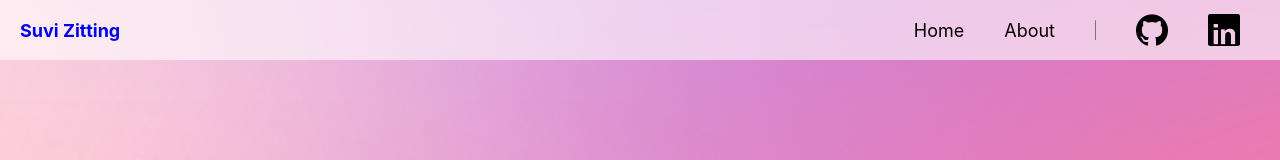
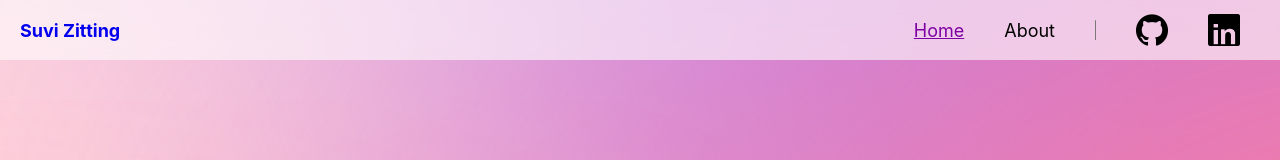
Before and after one commit to suviz/portfolio_site, a React (Create React App) app: page / in a window 1280 px wide. Shown: the top 160 px of the page. Built offline with nearby package versions, Linux system fonts and the light colour scheme.

Commit message:
Make current page show in navbar

```diff
--- a/src/components/navbar/navbar.css
+++ b/src/components/navbar/navbar.css
@@ -72,6 +72,11 @@
     color: rgb(126, 0, 164);
 }
 
+.nav-textlink.active {
+    color: rgb(126, 0, 164);
+    text-decoration: underline;
+}
+
 .nav-separator {
     height: 20px;
     width: 1px;
--- a/src/components/navbar/navbar.jsx
+++ b/src/components/navbar/navbar.jsx
@@ -1,10 +1,12 @@
 import * as React from 'react';
-import './navbar.css';
+import { Link, useLocation } from 'react-router-dom'
 import github from '../../pictures/github.png';
 import linkedin from '../../pictures/linkedin.png';
-import { Link } from 'react-router-dom';
+import './navbar.css';
 
 export default function NavBar() {
+  const url = useLocation().pathname;
+
   return (
     <div className='navbar'>
 
@@ -15,8 +17,8 @@
       <div className='nav-text-links'>
 
         <div className='nav-textlinks'>
-          <Link to="/" className='nav-textlink'>Home </Link>
-          <Link to="/about" className='nav-textlink'>About</Link>
+          <Link to="/" className={`nav-textlink ${(url === '/') ? "active" : ""}`} >Home </Link>
+          <Link to="/about" className={`nav-textlink ${(url === '/about') ? "active" : ""}`}>About</Link>
         </div>
 
         <span className='nav-separator'></span>
@@ -33,7 +35,10 @@
 
         </div>
 
+
       </div>
+
+
 
     </div>
   );
```
